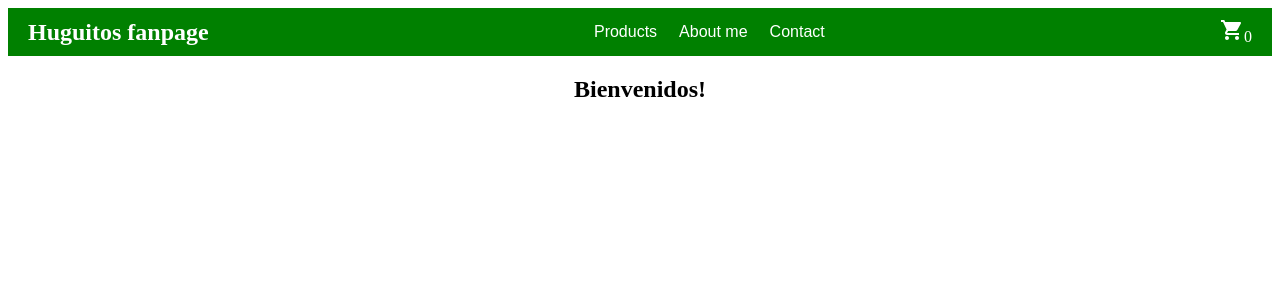
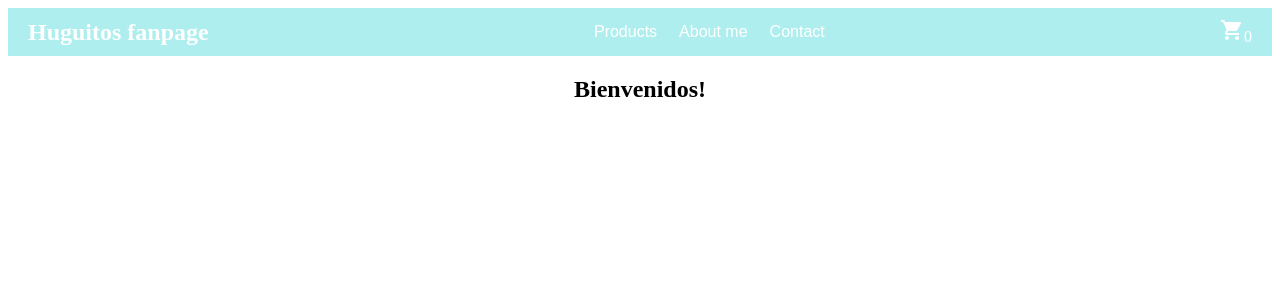
Before and after one commit to GianCoccaro/PreEntregaReactCoccaro1, a React (Vite) app: page / in a window 1280 px wide. Shown: the top 300 px of the page. Built offline with nearby package versions, Linux system fonts and the light colour scheme.

Commit message:
cambio navbar

```diff
--- a/src/App.css
+++ b/src/App.css
@@ -2,7 +2,7 @@
     display: flex;
     justify-content: space-between;
     align-items: center;
-    background-color: green;
+    background-color: paleturquoise;
     color: white;
     padding: 10px 20px;
 }
```
